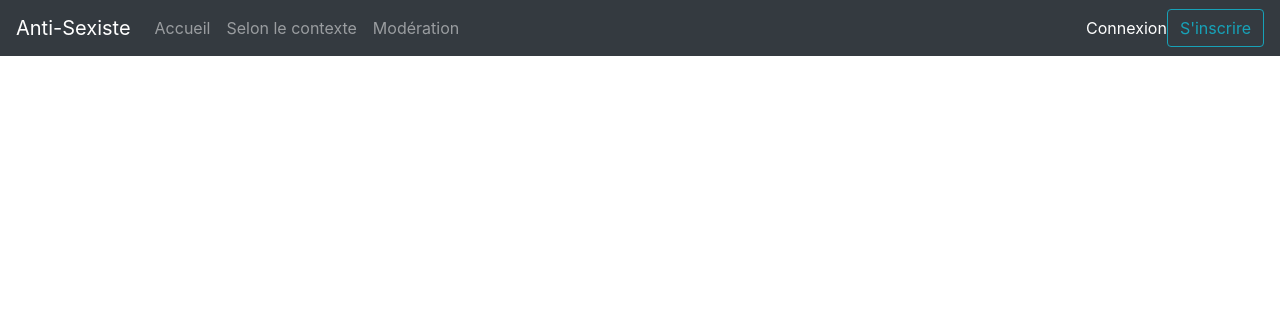
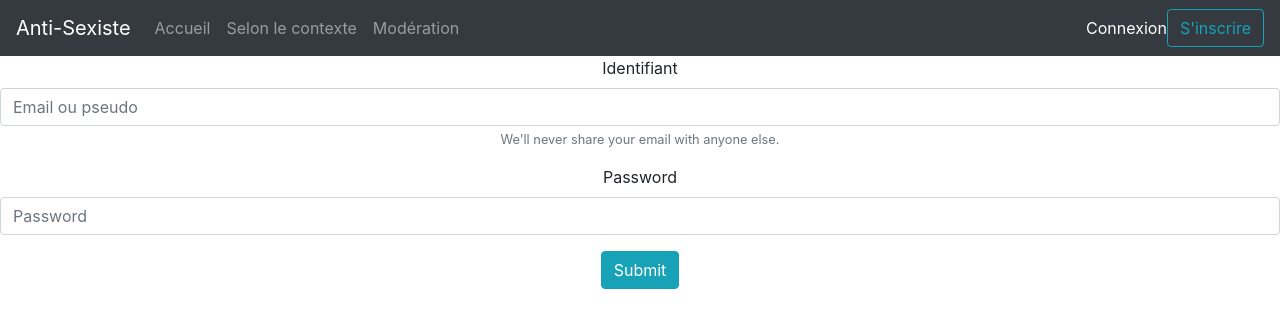
Before and after one commit to MathieuVeber/Anti-Sexist-React, a React (Create React App) app: page /login in a window 1280 px wide. Shown: the top 328 px of the page. Built offline with nearby package versions, Linux system fonts and the light colour scheme.

Commit message:
Login ok

```diff
--- a/src/actions/types.js
+++ b/src/actions/types.js
@@ -1 +1,2 @@
 export const GET_POSTS = "GET_POSTS";
+export const LOGIN = "LOGIN";
--- a/src/actions/userAction.js
+++ b/src/actions/userAction.js
@@ -0,0 +1,20 @@
+import {LOGIN} from './types';
+import axios from 'axios';
+
+export const login = (user,password) => dispatch => {
+    axios.post(`${process.env.REACT_APP_API_URL}/login`, {
+        user:user,
+        password:password,
+    },/*{
+        headers:{
+            'auth-token':token
+        }
+    },*/{crossdomain: true} )
+    .then(
+        res => {
+            dispatch({
+            type: LOGIN,
+            payload: {user:res.data, token:res.headers['auth-token']}
+        })}
+    )
+};
--- a/src/components/App.js
+++ b/src/components/App.js
@@ -3,6 +3,7 @@ import '../App.css';
 import {Route, BrowserRouter, Switch} from 'react-router-dom';
 import Navigation from './Navigation';
 import PostList from './PostList';
+import UserLogin from './UserLogin';
 
 function App() {
   return (
@@ -10,7 +11,8 @@ function App() {
       <div className="App">
         <Route path='/' component={Navigation} />
         <Switch>
-          <Route path='/' exact component={PostList}/>
+        <Route path='/' exact component={PostList}/>
+        <Route path='/login' component={UserLogin}/>
         </Switch>
       </div>
     </BrowserRouter>
--- a/src/components/Navigation.js
+++ b/src/components/Navigation.js
@@ -3,7 +3,7 @@ import { connect } from 'react-redux'
 import Navbar from 'react-bootstrap/Navbar'
 import Nav from 'react-bootstrap/Nav'
 import Button from 'react-bootstrap/Button'
-
+import {Link} from 'react-router-dom'
 
 export class Navigation extends Component {
     render() {
@@ -16,7 +16,7 @@ export class Navigation extends Component {
                     <Nav.Link href="#admin">Modération</Nav.Link>
                 </Nav>
                 <Navbar.Collapse className="justify-content-end">
-                    <Navbar.Text> <a href="#login"> Connexion </a> </Navbar.Text>
+        <Navbar.Text> <Link to="/login"> Connexion </Link> </Navbar.Text> {/* style={{textDecoration: 'none'}}*/}
                     <Button variant="outline-info">S'inscrire</Button>
                 </Navbar.Collapse>
           </Navbar>
--- a/src/components/UserLogin.js
+++ b/src/components/UserLogin.js
@@ -0,0 +1,48 @@
+import React, { Component } from 'react'
+import { connect } from 'react-redux'
+import { login } from '../actions/userAction'
+import Button from 'react-bootstrap/Button'
+import Form from 'react-bootstrap/Form'
+
+
+export class UserLogin extends Component {
+
+    handleSubmit = (event) => {
+        event.preventDefault();
+        console.log('bla');
+        this.props.login('M4thieu','azerty');
+
+    }
+
+    render() {
+        return (
+            <Form onSubmit={this.handleSubmit} >
+                <Form.Group controlId="user">
+                    <Form.Label>Identifiant</Form.Label>
+                    <Form.Control type="email" placeholder="Email ou pseudo" />
+                    <Form.Text className="text-muted">
+                    We'll never share your email with anyone else.
+                    </Form.Text>
+                </Form.Group>
+
+                <Form.Group controlId="password">
+                    <Form.Label>Password</Form.Label>
+                    <Form.Control type="password" placeholder="Password" />
+                </Form.Group>
+                <Button variant="info" type="submit">
+                    Submit
+                </Button>
+            </Form>
+        )
+    }
+}
+
+const mapStateToProps = (state) => ({
+    user: state.user.user,
+})
+
+const mapDispatchToProps = {
+    login
+}
+
+export default connect(mapStateToProps, mapDispatchToProps)(UserLogin)
--- a/src/reducers/index.js
+++ b/src/reducers/index.js
@@ -1,6 +1,8 @@
 import { combineReducers } from 'redux'
 import contentReducer from './contentReducer'
+import userReducer from './userReducer'
 
 export default combineReducers({
-    content: contentReducer
+    content: contentReducer,
+    user: userReducer
 })
--- a/src/reducers/userReducer.js
+++ b/src/reducers/userReducer.js
@@ -0,0 +1,16 @@
+import {LOGIN} from '../actions/types'
+
+const initialState = {
+    user: {},
+};
+
+export default function(state = initialState, action) {
+    switch (action.type) {
+        case LOGIN :
+            return {
+                ...state,
+                user:action.payload.user,
+            }
+        default: return state
+    }
+};
```
